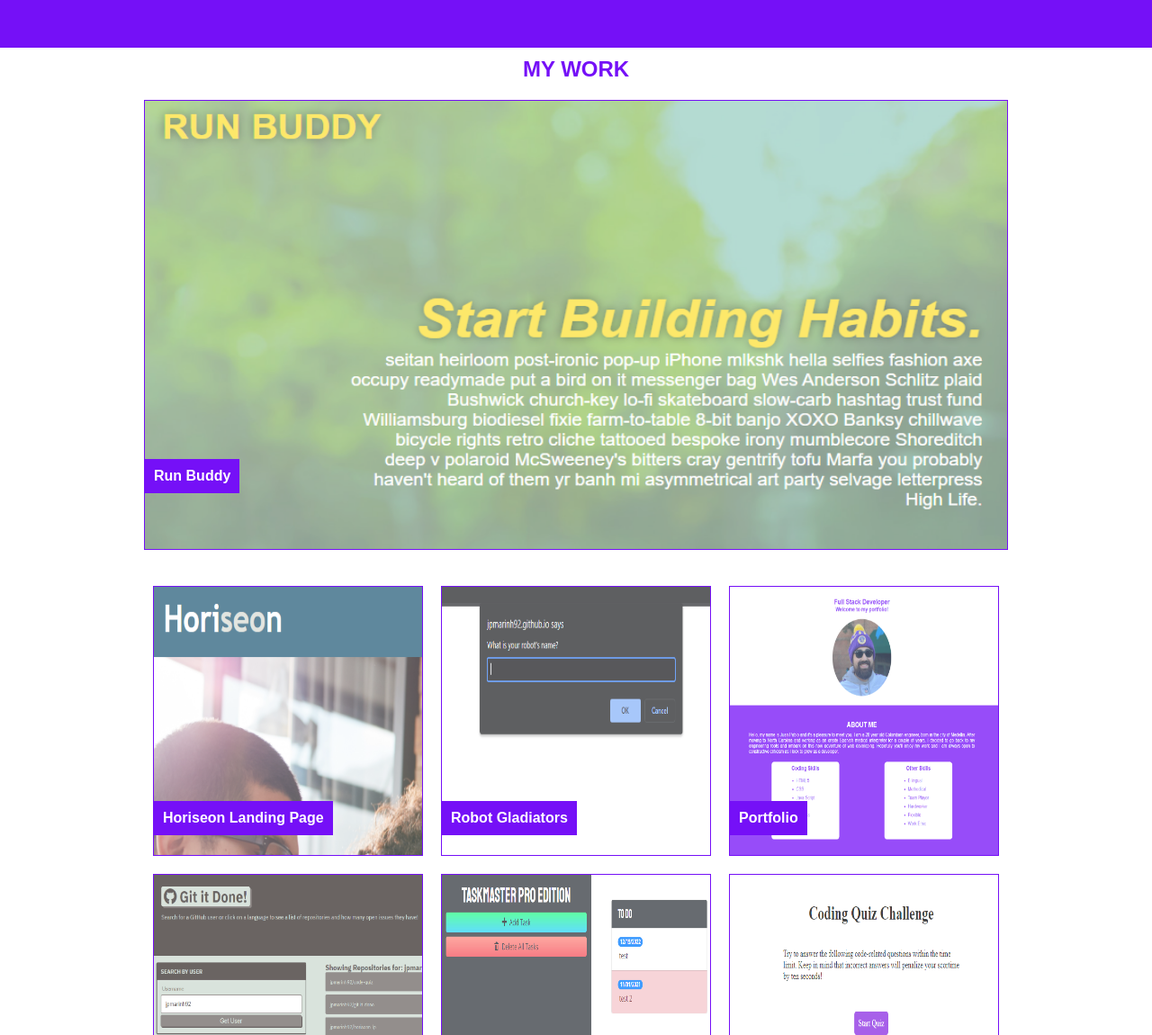
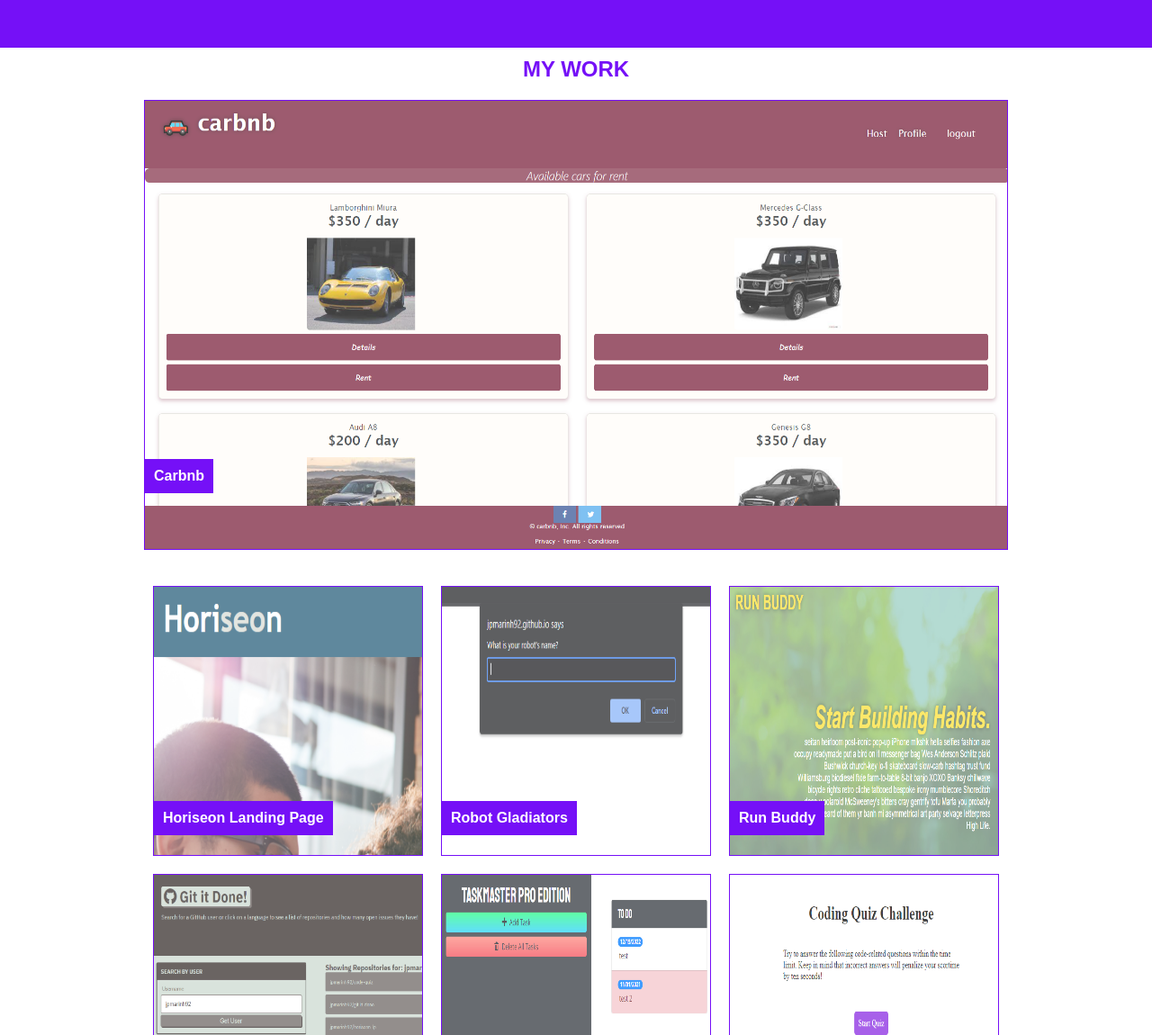
Before and after one commit to jpmarinh92/portfolio, a plain HTML site: page index.html in a window 1280 px wide. Shown: the part 997-2147 px from the top of the page at 90% size. Drawn offline with Linux system fonts and the light colour scheme.

Commit message:
add new projects

```diff
--- a/index.html
+++ b/index.html
@@ -65,9 +65,9 @@
   <section id="my-work" class="my-work">
     <h2>MY WORK</h2>
     <div class="main card">
-      <a href="https://jpmarinh92.github.io/run-buddy/">
-        <img src="./assets/images/runBuddy.PNG" alt="Run Buddy project">
-        <h4>Run Buddy</h4>
+      <a href="https://github.com/jpmarinh92/carbnb">
+        <img src="./assets/images/carbnb.PNG" alt="carbnb project">
+        <h4>Carbnb</h4>
       </a>
     </div>
     <div class="cards">
@@ -84,9 +84,9 @@
         </a>
       </div>
       <div class="card card3">
-        <a href="https://jpmarinh92.github.io/portfolio/">
-          <img src="./assets/images/portfolio.PNG" alt="Portfolio project">
-          <h4>Portfolio</h4>
+        <a href="https://jpmarinh92.github.io/run-buddy/">
+          <img src="./assets/images/runBuddy.PNG" alt="Run Buddy project">
+          <h4>Run Buddy</h4>
         </a>
       </div>
     </div>
```
Also changed, not shown: assets/images/carbnb.PNG (added).
